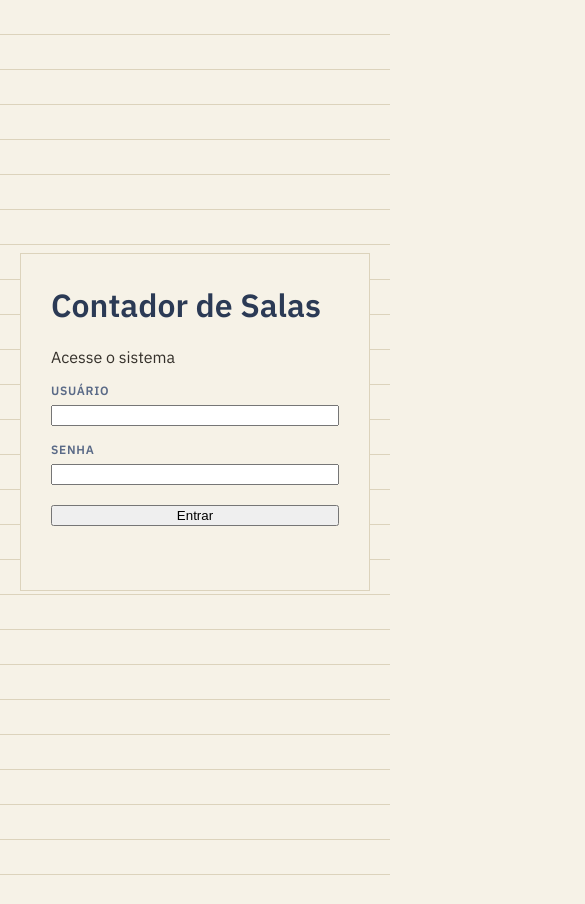
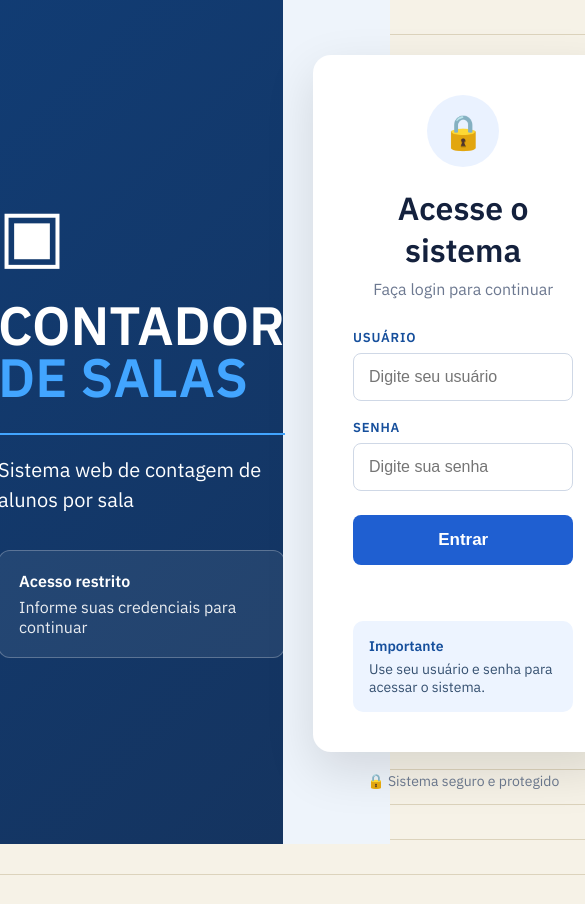
Before and after one commit to clebsonAlberto/contador-de-salas, a website: page public/index.html in a window 390 px wide. Shown: the top 904 px of the page, 585 px wide, since content can reach past the window. Drawn offline with Linux system fonts and the light colour scheme; no server answers.

Commit message:
Melhora visual da tela de login

```diff
--- a/public/index.html
+++ b/public/index.html
@@ -449,6 +449,35 @@
     align-items:center;
     }
 
+    .login-layout{
+      display:block;
+    }
+
+    .login-brand{
+      display:none;
+    }
+
+    .login-area{
+      min-height:100vh;
+      padding:20px;
+    }
+
+    .login-card{
+      max-width:100%;
+      padding:28px 22px;
+      border-radius:14px;
+    }
+
+    .login-card h2{
+      font-size:28px;
+    }
+
+    .login-lock{
+      width:60px;
+      height:60px;
+      font-size:28px;
+    }
+
     @media print {
 
     body {
@@ -539,40 +568,196 @@
 
     #login-screen{
       min-height:100vh;
+      background:#eef4fb;
+    }
+
+    .login-layout{
+      min-height:100vh;
+      display:grid;
+      grid-template-columns: 44% 56%;
+    }
+
+    .login-brand{
+      background:
+      linear-gradient(
+      135deg,
+      rgba(10,54,111,.97),
+      rgba(7,40,86,.94)
+      );
+      color:white;
       display:flex;
       align-items:center;
       justify-content:center;
+      padding:50px;
+    }
+
+    .login-brand-content{
+  max-width:420px;
+    }
+
+    .login-brand-icon{
+      font-size:72px;
+      margin-bottom:20px;
+    }
+
+    .login-brand h1{
+      font-size:54px;
+      line-height:.95;
+      text-transform:uppercase;
+      margin:0;
+    }
+
+    .login-brand h1 span{
+      color:#42a5ff;
+    }
+
+    .login-brand p{
+      margin-top:30px;
+      font-size:20px;
+      line-height:1.5;
+      border-top:2px solid #42a5ff;
+      padding-top:20px;
+    }
+
+    .login-brand-box{
+      margin-top:35px;
       padding:20px;
+      border:1px solid rgba(255,255,255,.25);
+      border-radius:12px;
+      background:rgba(255,255,255,.07);
+    }
+
+    .login-brand-box strong,
+    .login-brand-box span{
+     display:block;
+    }
+
+    .login-brand-box span{
+      margin-top:6px;
+      opacity:.9;
+    }
+
+    .login-area{
+      display:flex;
+      flex-direction:column;
+      justify-content:center;
+      align-items:center;
+      padding:30px;
     }
 
     .login-card{
       width:100%;
-      max-width:380px;
-      background:var(--paper);
-      border:1px solid var(--paper-line);
-      padding:30px;
-    }
-
-    .login-card h1{
-      margin-top:0;
-      color:var(--ink);
+      max-width:460px;
+      background:white;
+      border-radius:18px;
+      padding:40px;
+      box-shadow:0 18px 50px rgba(0,0,0,.12);
+    }
+
+    .login-lock{
+      width:72px;
+      height:72px;
+      border-radius:50%;
+      display:flex;
+      align-items:center;
+      justify-content:center;
+      margin:0 auto 20px;
+      background:#eaf2ff;
+      font-size:34px;
+    }
+
+    .login-card h2{
+      text-align:center;
+      margin:0;
+      color:#14213d;
+      font-size:32px;
+    }
+
+    .login-subtitle{
+      text-align:center;
+      color:#6c7890;
+      margin:8px 0 30px;
     }
 
     .login-card label{
       display:block;
-      margin-top:16px;
-      margin-bottom:6px;
-      font-weight:600;
+      margin-top:18px;
+      margin-bottom:7px;
+      color:#164f9c;
+      font-weight:700;
+      font-size:13px;
+      text-transform:uppercase;
     }
 
     .login-card input{
       width:100%;
       box-sizing:border-box;
-    }
-
-    .login-card button{
+      padding:14px 15px;
+      border:1px solid #cfd8e6;
+      border-radius:8px;
+      font-size:16px;
+      background:white;
+    }
+
+    .login-card input:focus{
+      outline:none;
+      border-color:#2463d4;
+      box-shadow:0 0 0 3px rgba(36,99,212,.12);
+    }
+
+    #btn-login{
       width:100%;
+      margin-top:24px;
+      padding:15px;
+      border:none;
+      border-radius:8px;
+      background:#1f5fd1;
+      color:white;
+      font-size:17px;
+      font-weight:700;
+      cursor:pointer;
+    }
+
+    #btn-login:hover{
+      filter:brightness(.95);
+    }
+
+    #btn-login:disabled{
+      opacity:.65;
+      cursor:wait;
+    }
+
+    #login-msg{
+      margin-top:14px;
+      min-height:20px;
+      text-align:center;
+      color:#b42318;
+      font-weight:600;
+    }
+
+    .login-info{
+      margin-top:22px;
+      padding:16px;
+      background:#edf4ff;
+      border-radius:10px;
+      color:#355070;
+      font-size:14px;
+    }
+
+    .login-info strong,
+    .login-info span{
+  display:block;
+    }
+
+    .login-info strong{
+      color:#164f9c;
+      margin-bottom:5px;
+    }
+
+    .login-secure{
       margin-top:20px;
+      color:#68758a;
+      font-size:14px;
     }
 
     #login-msg{
@@ -591,22 +776,53 @@
 <body>
 
   <div id="login-screen">
+  <div class="login-layout">
+
+    <div class="login-brand">
+      <div class="login-brand-content">
+        <div class="login-brand-icon">▣</div>
+
+        <h1>Contador<br><span>de Salas</span></h1>
+
+        <p>
+          Sistema web de contagem de alunos por sala
+        </p>
+
+        <div class="login-brand-box">
+          <strong>Acesso restrito</strong>
+          <span>Informe suas credenciais para continuar</span>
+        </div>
+      </div>
+    </div>
+
+
+    <div class="login-area">
+
       <div class="login-card">
-    <h1>Contador de Salas</h1>
-    <p>Acesse o sistema</p>
+
+        <div class="login-lock">🔒</div>
+
+        <h2>Acesse o sistema</h2>
+        <p class="login-subtitle">
+          Faça login para continuar
+        </p>
 
         <label for="login-usuario">Usuário</label>
+
         <input
           type="text"
           id="login-usuario"
           autocomplete="username"
+          placeholder="Digite seu usuário"
         >
 
         <label for="login-senha">Senha</label>
+
         <input
           type="password"
           id="login-senha"
           autocomplete="current-password"
+          placeholder="Digite sua senha"
         >
 
         <button type="button" id="btn-login">
@@ -614,6 +830,22 @@
         </button>
 
         <div id="login-msg"></div>
+
+        <div class="login-info">
+          <strong>Importante</strong>
+          <span>
+            Use seu usuário e senha para acessar o sistema.
+          </span>
+        </div>
+
+      </div>
+
+      <div class="login-secure">
+        🔒 Sistema seguro e protegido
+      </div>
+
+    </div>
+
   </div>
 </div>
     <div id="app-screen" style="display:none;">
```
Lines whose indentation alone changed are shown as unchanged.
